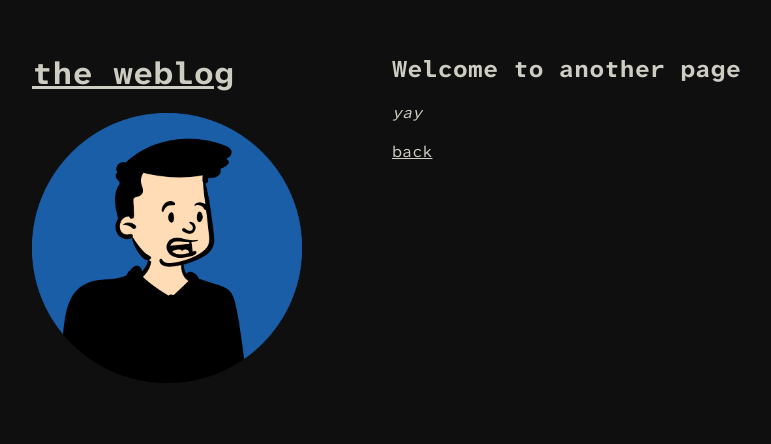
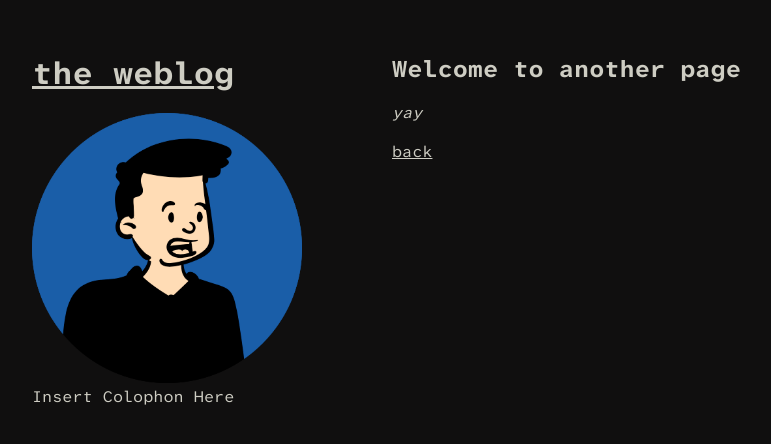
Before and after one commit to Foonocity/weblog, a Jekyll site: the page built from another-page.md, in a window 1280 px wide. Shown: the top 444 px of the page, without its empty margins (178-949 px from the left). Built offline with Jekyll 4.4.1, drawn with Linux system fonts in a browser that asks for light colours; the repository's description, which GitHub fills in, is left out; our own code applies the rules of GitHub Pages for plain Markdown files.

Commit message:
Update _config.yml

```diff
--- a/_config.yml
+++ b/_config.yml
@@ -2,3 +2,4 @@ title: the weblog
 logo: /assets/img/logo.png
 show_downloads: false
 theme: jekyll-theme-minimal
+description: [Insert Colophon Here]
```
